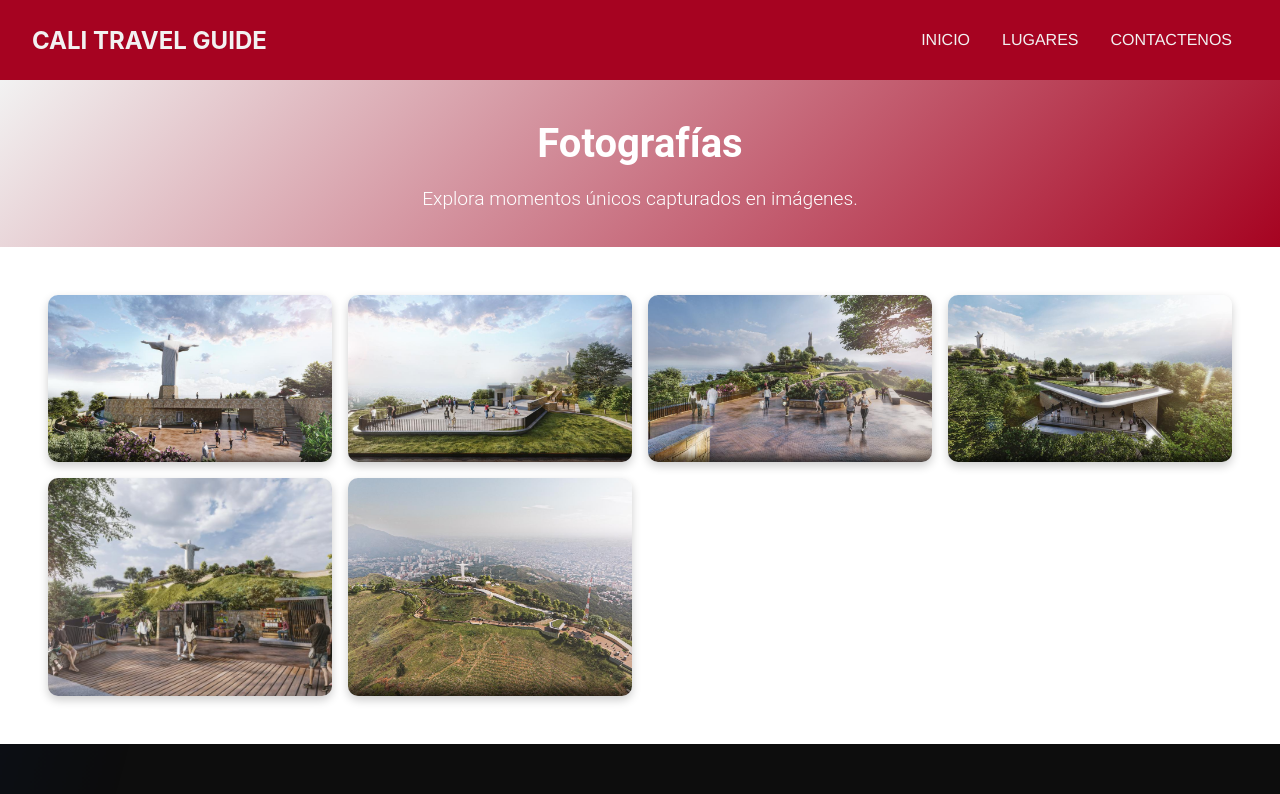
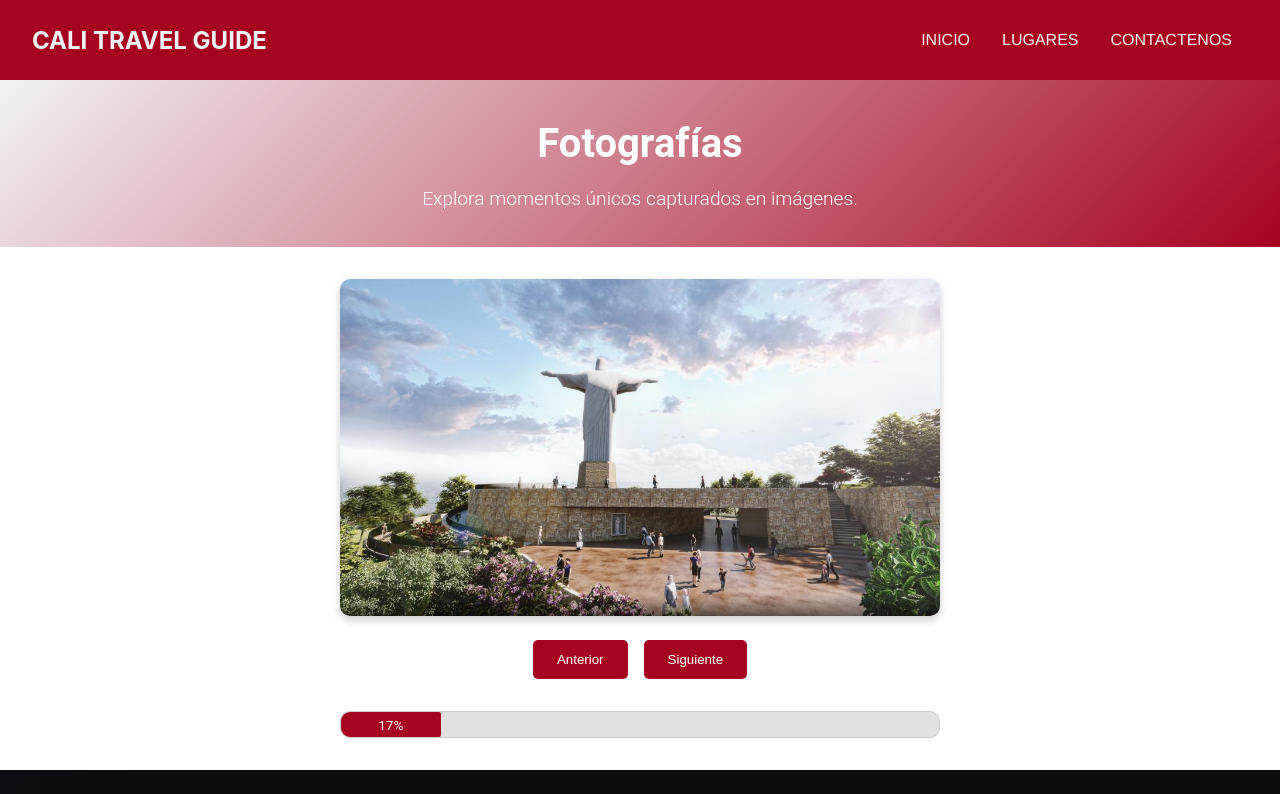
Before and after one commit to JuanTriana27/Cali-Travel-Guide, a React (Create React App) app: page /fotografias in a window 1280 px wide. Shown: the top 794 px of the page. Built offline with nearby package versions, Linux system fonts and the light colour scheme.

Commit message:
imagenes con gamificacion

```diff
--- a/src/pages/Fotografias/fotografias.css
+++ b/src/pages/Fotografias/fotografias.css
@@ -17,14 +17,12 @@
     animation: slideDown 1.2s ease-in-out;
 }
 
-/* Titulo Principal */
 .fotografiasTitle {
     font-size: 2.5rem;
     margin-bottom: 0.5rem;
     animation: fadeInTitle 1.5s ease forwards;
 }
 
-/* Subtitulo */
 .fotografiasSubtitle {
     font-size: 1.2rem;
     font-weight: 300;
@@ -32,38 +30,86 @@
     animation: fadeInSubtitle 2s ease forwards;
 }
 
-/* Galería */
-.galeria {
-    display: grid;
-    grid-template-columns: repeat(auto-fit, minmax(250px, 1fr));
-    gap: 1rem;
-    padding: 3rem;
-    animation: fadeIn 1.5s ease-in-out;
+/* Slider */
+.slider {
+    display: flex;
+    flex-direction: column;
+    align-items: center;
+    padding: 2rem;
 }
 
-.galeriaItem {
-    position: relative;
-    overflow: hidden;
+.sliderItem {
+    width: 100%;
+    max-width: 600px;
+    margin-bottom: 1rem;
+}
+
+.sliderImage {
+    width: 100%;
+    height: auto;
+    object-fit: cover;
     border-radius: 10px;
     box-shadow: 0 4px 10px rgba(0, 0, 0, 0.2);
-    transition: transform 0.3s ease, box-shadow 0.3s ease;
-}
-
-.galeriaItem:hover {
-    transform: scale(1.05);
-    box-shadow: 0 6px 15px rgba(0, 0, 0, 0.4);
-}
-
-.galeriaImage {
-    width: 100%;
-    height: 100%;
-    object-fit: cover;
     transition: transform 0.3s ease;
 }
 
-.galeriaImage:hover {
-    transform: scale(1.1);
-    filter: brightness(0.9);
+/* Botones del slider */
+.sliderButtons {
+    display: flex;
+    gap: 1rem;
+    margin-bottom: 1rem;
+}
+
+.prevButton,
+.nextButton {
+    background-color: #A60321;
+    color: white;
+    border: none;
+    padding: 0.75rem 1.5rem;
+    border-radius: 5px;
+    cursor: pointer;
+    transition: background-color 0.3s ease;
+}
+
+.prevButton:hover,
+.nextButton:hover {
+    background-color: #8a0320;
+}
+
+/* Barra de progreso */
+.progressContainer {
+    width: 100%;
+    max-width: 600px;
+    height: 20px;
+    background-color: #e0e0e0;
+    border-radius: 10px;
+    margin-top: 1rem;
+    overflow: hidden;
+    border: 1px solid #ccc;
+    /* Borde temporal para depuración */
+}
+
+.progressBar {
+    height: 100%;
+    background-color: #A60321;
+    transition: width 0.5s ease;
+    min-width: 10px;
+    /* Asegura visibilidad mínima */
+}
+
+.progressText {
+    color: white;
+    font-size: 0.85rem;
+    left: 50%;
+}
+
+/* Mensaje de felicitación */
+.congratulations {
+    margin-top: 1rem;
+    font-size: 1.2rem;
+    font-weight: bold;
+    color: #A60321;
+    text-align: center;
 }
 
 /* Animaciones */
@@ -115,7 +161,7 @@
 
 /* Responsivo */
 @media (max-width: 768px) {
-    .galeria {
-        grid-template-columns: repeat(auto-fit, minmax(200px, 1fr));
+    .sliderItem {
+        max-width: 100%;
     }
 }
--- a/src/pages/Fotografias/fotografias.jsx
+++ b/src/pages/Fotografias/fotografias.jsx
@@ -1,4 +1,4 @@
-import React from 'react';
+import React, { useState, useEffect } from 'react';
 import '../../pages/Fotografias/fotografias.css';
 
 // Importa las imágenes
@@ -20,6 +20,31 @@ const Fotografias = () => {
         { src: image6, alt: 'Foto 6' },
     ];
 
+    // Estado para controlar la imagen actual
+    const [currentIndex, setCurrentIndex] = useState(0);
+    // Estado para llevar registro de los índices ya visitados
+    const [visited, setVisited] = useState(new Set([0]));
+
+    // Cada vez que cambia la imagen actual, se agrega el índice a "visited"
+    useEffect(() => {
+        setVisited((prevVisited) => new Set(prevVisited).add(currentIndex));
+    }, [currentIndex]);
+
+    // Función para pasar a la siguiente imagen
+    const nextImage = () => {
+        setCurrentIndex((prevIndex) => (prevIndex + 1) % images.length);
+    };
+
+    // Función para volver a la imagen anterior
+    const previousImage = () => {
+        setCurrentIndex((prevIndex) => (prevIndex - 1 + images.length) % images.length);
+    };
+
+    // Calcula el progreso en porcentaje
+    const progress = (visited.size / images.length) * 100;
+    // Comprueba si se han visto todas las imágenes
+    const allVisited = visited.size === images.length;
+
     return (
         <div className="fotografias">
             <header className="fotografiasHeader">
@@ -29,16 +54,33 @@ const Fotografias = () => {
                 </p>
             </header>
 
-            <section className="galeria">
-                {images.map((image, index) => (
-                    <div key={index} className="galeriaItem">
-                        <img
-                            src={image.src}
-                            alt={image.alt}
-                            className="galeriaImage"
-                        />
+            <section className="slider">
+                <div className="sliderItem">
+                    <img
+                        src={images[currentIndex].src}
+                        alt={images[currentIndex].alt}
+                        className="sliderImage"
+                    />
+                </div>
+                <div className="sliderButtons">
+                    <button className="prevButton" onClick={previousImage}>Anterior</button>
+                    <button className="nextButton" onClick={nextImage}>Siguiente</button>
+                </div>
+
+                {/* Barra de progreso */}
+                <div className="progressContainer">
+                    <div className="progressBar" style={{ textAlign: 'center',  width: `${progress}%` }}>
+                        <span className="progressText">{Math.round(progress)}%</span>
                     </div>
-                ))}
+                </div>
+
+
+                {/* Mensaje de felicitación */}
+                {allVisited && (
+                    <div className="congratulations">
+                        ¡Felicidades, viste todas las imágenes!
+                    </div>
+                )}
             </section>
         </div>
     );
```
